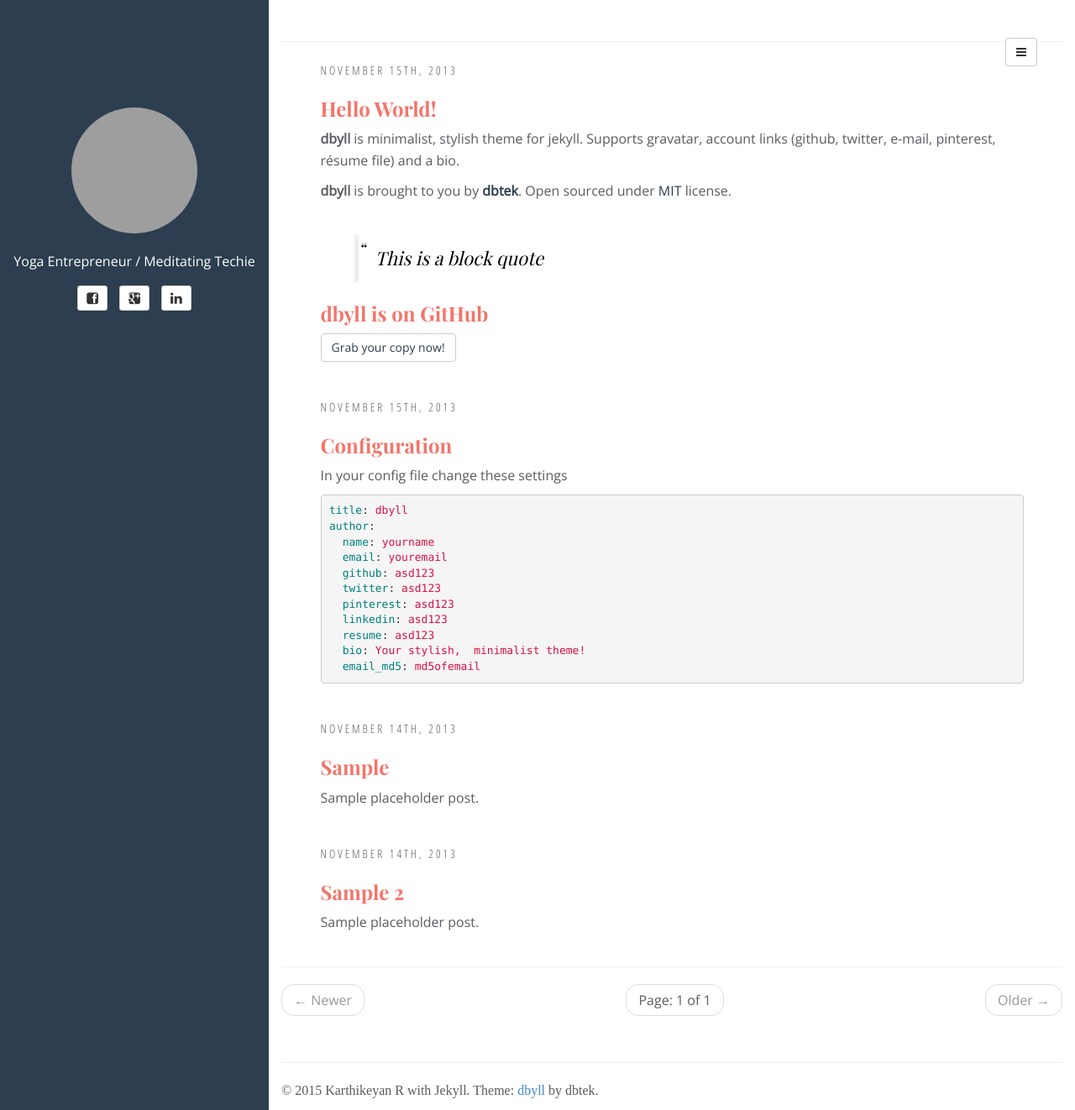
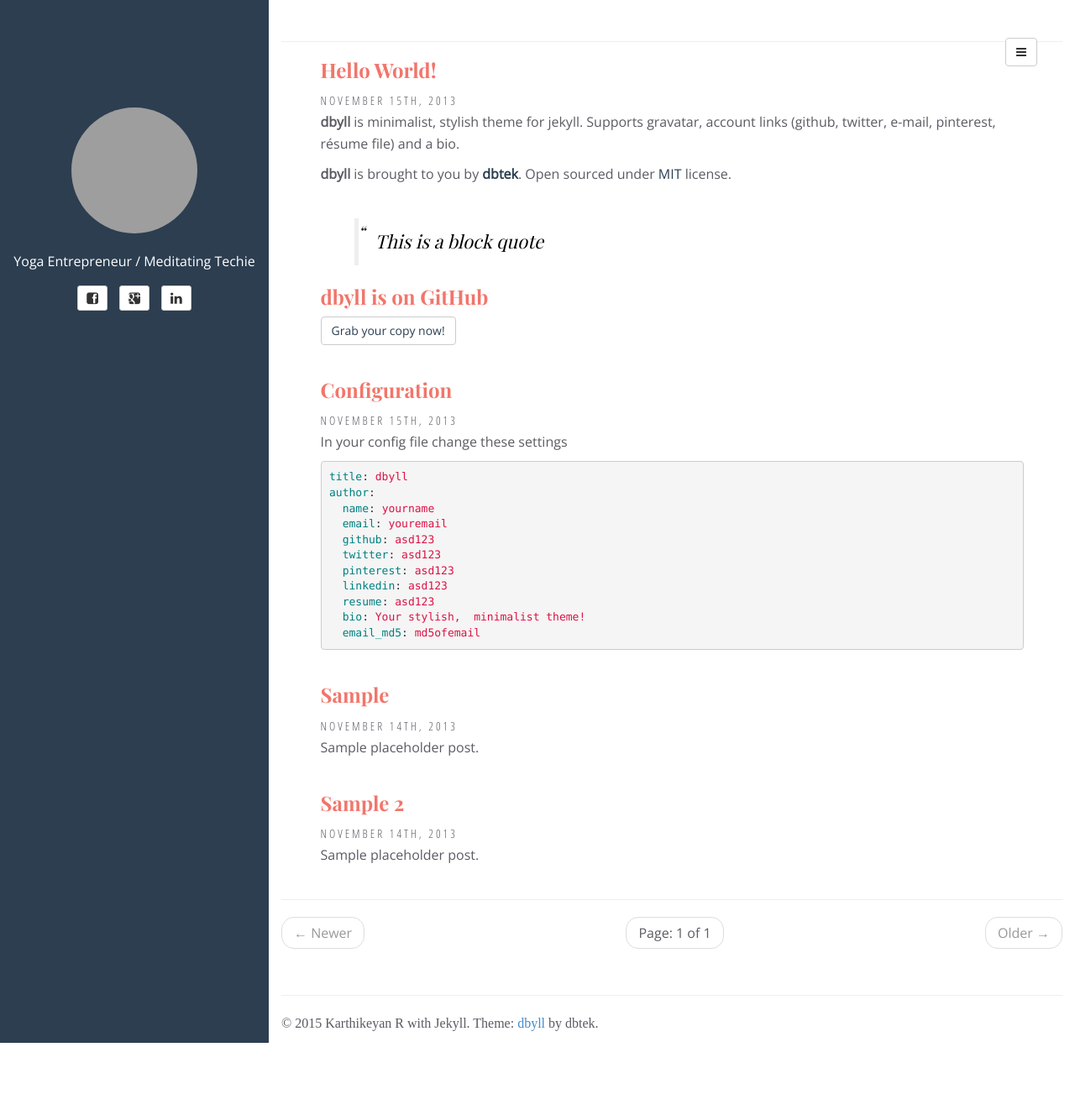
Before and after one commit to ramnathk/krkme, a Jekyll site: the page built from index.html, in a window 1280 px wide and 1322 px high. Shown: the whole window at 84% size. Built offline with Jekyll 4.4.1, drawn with Linux system fonts in a browser that asks for light colours; some web fonts are replaced; the list of posts is cut into pages by our own code; grey boxes are pictures that could not be loaded.

Commit message:
Update index.html

```diff
--- a/index.html
+++ b/index.html
@@ -7,7 +7,10 @@ tagline:
 
 <article class="home">
 
-  <span class="post-date">
+  <h2 class="entry-title">
+    <a href="{{ site.BASE_PATH }}{{ post.url }}">{{ post.title }}</a>
+  </h2>
+<span class="post-date">
     {% assign d = post.date | date: "%d" | plus:'0' %}
     {{ post.date | date: "%B" }}
     {% case d %}
@@ -18,10 +21,6 @@ tagline:
     {% endcase %}
     {{ post.date | date: "%Y" }}
   </span>
-
-  <h2>
-    <a href="{{ site.BASE_PATH }}{{ post.url }}">{{ post.title }}</a>
-  </h2>
 
   <div>
     {% if post.fullview %}
```
